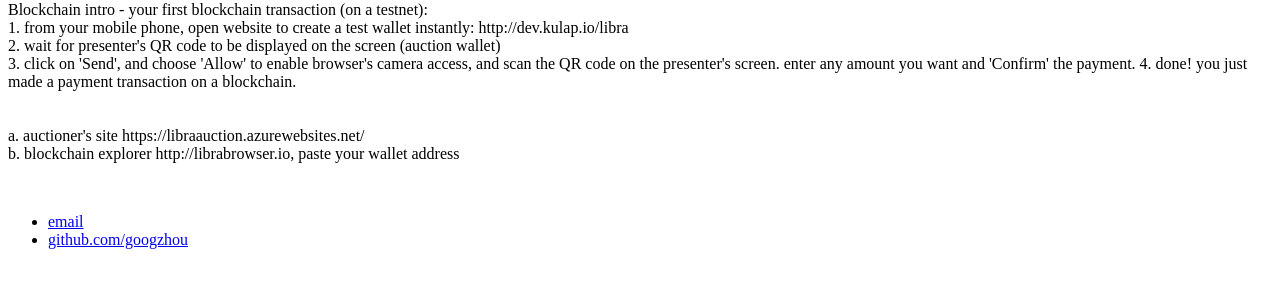
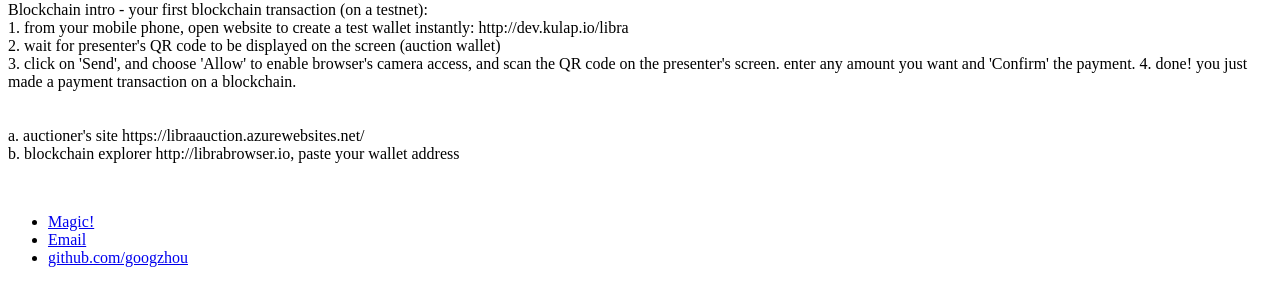
Before and after one commit to GOOGZHOU/HelloBlockchain, a plain HTML site: page index.html in a window 1280 px wide. Shown: the part 167-472 px from the top of the page. Drawn offline with Linux system fonts and the light colour scheme.

Commit message:
Update index.html

```diff
--- a/index.html
+++ b/index.html
@@ -1,7 +1,7 @@
 <!DOCTYPE html>
 <html>
 	<head>
-		<title>Hank Quinlan, Horrible Cop</title>
+		<title>Hello Blockchain</title>
 	</head>
 	<body>
 		<nav>
@@ -30,7 +30,8 @@
 		</div><!-- /.container -->
 		<footer>
     		<ul>
-        		<li><a href="mailto:a@abc.com">email</a></li>
+			<li><a href="https://miro.medium.com/max/413/1*mPUc2fU1VPbW6gjbw1DjeQ.gif">Magic!</a></li>
+        		<li><a href="mailto:a@abc.com">Email</a></li>
         		<li><a href="https://github.com/googzhou">github.com/googzhou</a></li>
 			</ul>
 		</footer>
```
